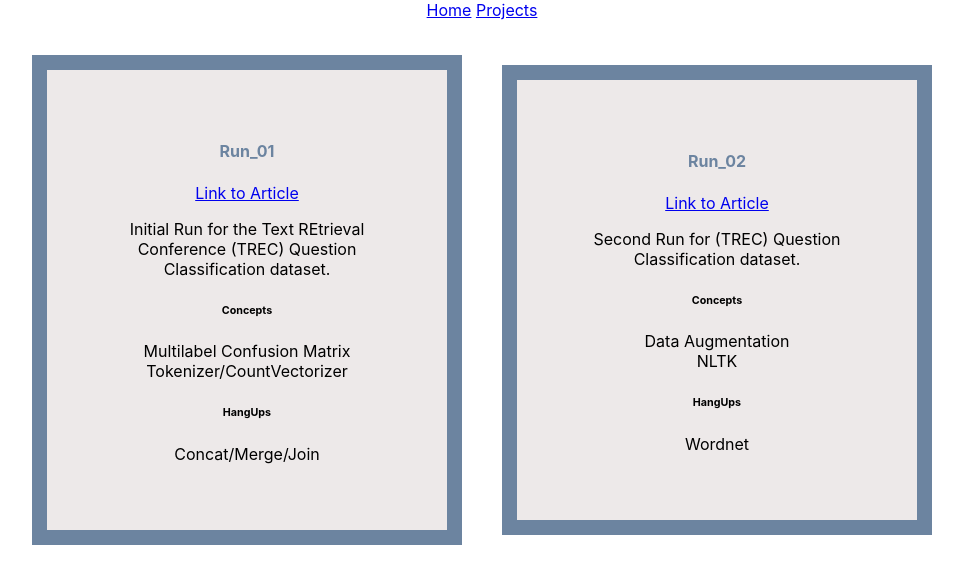
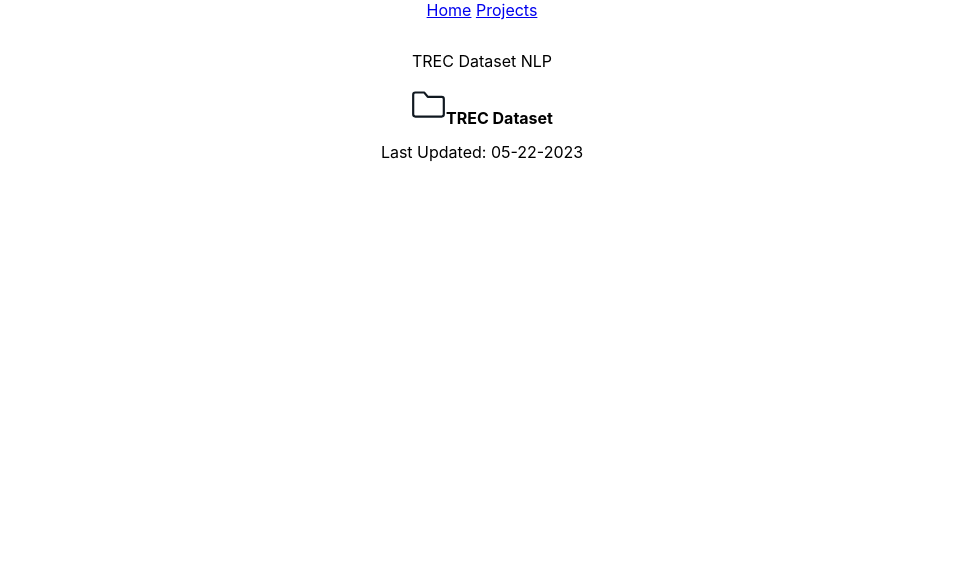
Before and after one commit to r4z4/azure-static, a React (Create React App) app: page /articles in a window 1280 px wide. Shown: the top 584 px of the page, without its empty margins (158-1121 px from the left). Built offline with nearby package versions, Linux system fonts and the light colour scheme.

Commit message:
starting folder styles

```diff
--- a/src/App.css
+++ b/src/App.css
@@ -185,3 +185,40 @@ aside {
   max-width:100%;
   max-height:100%;
 }
+
+.panel-doc-list {
+  list-style-type: none;
+  text-align: left;
+}
+
+.show-more {
+  cursor: pointer;
+  width: auto;
+  text-align: left;
+  height: 20px;
+  display: inline-block;
+}
+
+.panel-dir-name {
+  vertical-align: middle;
+}
+
+.prev-toggle:hover + .hide {
+  display: block;
+}
+
+.hide {
+  display: none;
+  float: right;
+  position: fixed;
+  margin-left: 10%;
+}
+
+.collapse-panel {
+  width: 100%;
+}
+
+.file-grid {
+  display: grid;
+  grid-template-columns: 50% 50%;
+}
--- a/src/components/ArticleHome.tsx
+++ b/src/components/ArticleHome.tsx
@@ -1,11 +1,35 @@
 import '../App.css';
 import MdArticlePrev from './MdArticlePrev';
+import CollapsePanel, {PanelData, PanelDocument} from './CollapsePanel'
+
+const panelDocOne: PanelDocument = {
+  id: 1,
+  filename: 'Run 01',
+  url: '/articles/Run_01',
+  previewComponent: <MdArticlePrev title={'Run_01'} desc={'Initial Run for the Text REtrieval Conference (TREC) Question Classification dataset.'} concepts={['Multilabel Confusion Matrix', 'Tokenizer/CountVectorizer']} hangups={['Concat/Merge/Join']} />
+}
+
+const panelDocTwo: PanelDocument = {
+  id: 2,
+  filename: 'Run 02',
+  url: '/articles/Run_02',
+  previewComponent: <MdArticlePrev title={'Run_02'} desc={'Second Run for (TREC) Question Classification dataset.'} concepts={['Data Augmentation', 'NLTK']} hangups={['Wordnet']} />
+}
 
 interface ArticleHomeProps {
   active?: boolean;
 }
 
 function ArticleHome({ active = false }: ArticleHomeProps) {
+
+  const runOneData: PanelData = {
+    name: 'TREC Dataset',
+    date: '05-22-2023',
+    desc: 'Initial Run for the Text REtrieval Conference (TREC) Question Classification dataset.',
+    category: 'NLP',
+    documents: [panelDocOne, panelDocTwo],
+  }
+
   return (
     <div className="App">
         <nav>
@@ -19,10 +43,7 @@ function ArticleHome({ active = false }: ArticleHomeProps) {
           <Article id={2} />
         </div> */}
         <div className={'article-grid-container'}>
-          <MdArticlePrev title={'Run_01'} desc={'Initial Run for the Text REtrieval Conference (TREC) Question Classification dataset.'} concepts={['Multilabel Confusion Matrix', 'Tokenizer/CountVectorizer']} hangups={['Concat/Merge/Join']} />
-          <MdArticlePrev title={'Run_02'} desc={'Second Run for (TREC) Question Classification dataset.'} concepts={['Data Augmentation', 'NLTK']} hangups={['Wordnet']} />
-          {/* <MdArticlePrev title={'run_01'} />
-          <MdArticlePrev title={'run_01'} /> */}
+          <CollapsePanel panelData={runOneData}></CollapsePanel>
         </div>
     </div>
   );
--- a/src/components/CollapsePanel.tsx
+++ b/src/components/CollapsePanel.tsx
@@ -9,6 +9,7 @@ export interface CollapsePanelProps {
 export interface PanelData {
     name: String;
     date: String;
+    desc: String;
     category: String;
     documents: PanelDocument[];
 }
@@ -16,6 +17,8 @@ export interface PanelData {
 export interface PanelDocument {
     id: number;
     filename: String;
+    url: string;
+    previewComponent?: JSX.Element;
 }
 
 // const panelData {
@@ -29,20 +32,24 @@ function CollapsePanel({ panelData }: CollapsePanelProps) {
   const [expanded, setExpanded] = useState(false);
 
   return (
-    <div className="movie">
+    <div className="collapse-panel">
       <p>{panelData.name + " " + panelData.category}</p>
-      <span className="showMore" onClick={() => setExpanded(!expanded)}>
+      <span className="show-more" onClick={() => setExpanded(!expanded)}>
         {expanded ? <img width={'35px'} src={FolderOpenIcon} alt='folderClosedIcon'/> : <img width={'35px'} src={FolderClosedIcon} alt='folderOpenIcon'/>}
-        {'  '}
-        <b>Directory Name</b>
+        <b className='panel-dir-name'>{panelData.name}</b>
       </span>
+        <p>Last Updated: {panelData.date}</p>
       {expanded ? (
         <div className="expandable">
-            <p>{panelData.date}</p>
-            <p>Actors:</p>
-            <ul>
+            <p>{panelData.desc}</p>
+            <ul className='panel-doc-list'>
             {panelData.documents.map((doc: PanelDocument) => (
-                <li key={doc.id}>{doc.filename}</li>
+              <>
+              <div className='file-grid'>
+                <li className="prev-toggle" key={doc.id}><a href={doc.url}>{doc.filename}</a></li>
+                <div className="hide" key={doc.previewComponent?.key}>{doc.previewComponent}</div>
+              </div>
+              </>
             ))}
             </ul>
         </div>
--- a/src/components/ProjectHome.tsx
+++ b/src/components/ProjectHome.tsx
@@ -8,12 +8,14 @@ interface ProjectHomeProps {
 
 const panelDocOne: PanelDocument = {
   id: 1,
-  filename: "doc_1"
+  filename: 'Run 01',
+  url: '/articles/Run_01'
 }
 
 const panelDocTwo: PanelDocument = {
-  id: 1,
-  filename: "doc_2"
+  id: 2,
+  filename: 'Run 02',
+  url: '/articles/Run_02'
 }
 
 function ProjectHome({ active = false }: ProjectHomeProps) {
@@ -21,14 +23,15 @@ function ProjectHome({ active = false }: ProjectHomeProps) {
   const testPanelData: PanelData = {
     name: 'Panel Name',
     date: '05-22-2020',
+    desc: 'E.g. Panel Desc',
     category: 'Government',
     documents: [panelDocOne, panelDocTwo]
   }
 
   return (
-    <div className="home-page">
+    <div className='home-page'>
         <nav>
-          <a href="/">Home</a>
+          <a href='/'>Home</a>
           {' '}
           <a href="/articles">Articles</a>
         </nav>
```
